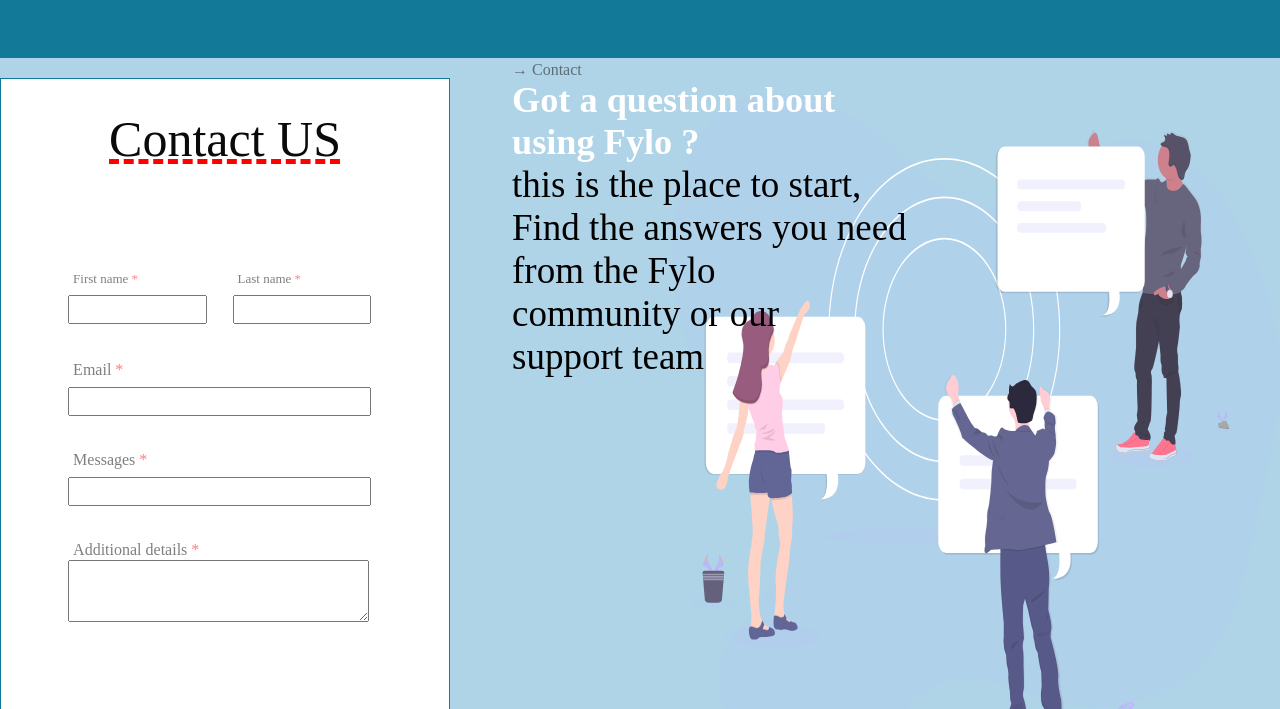
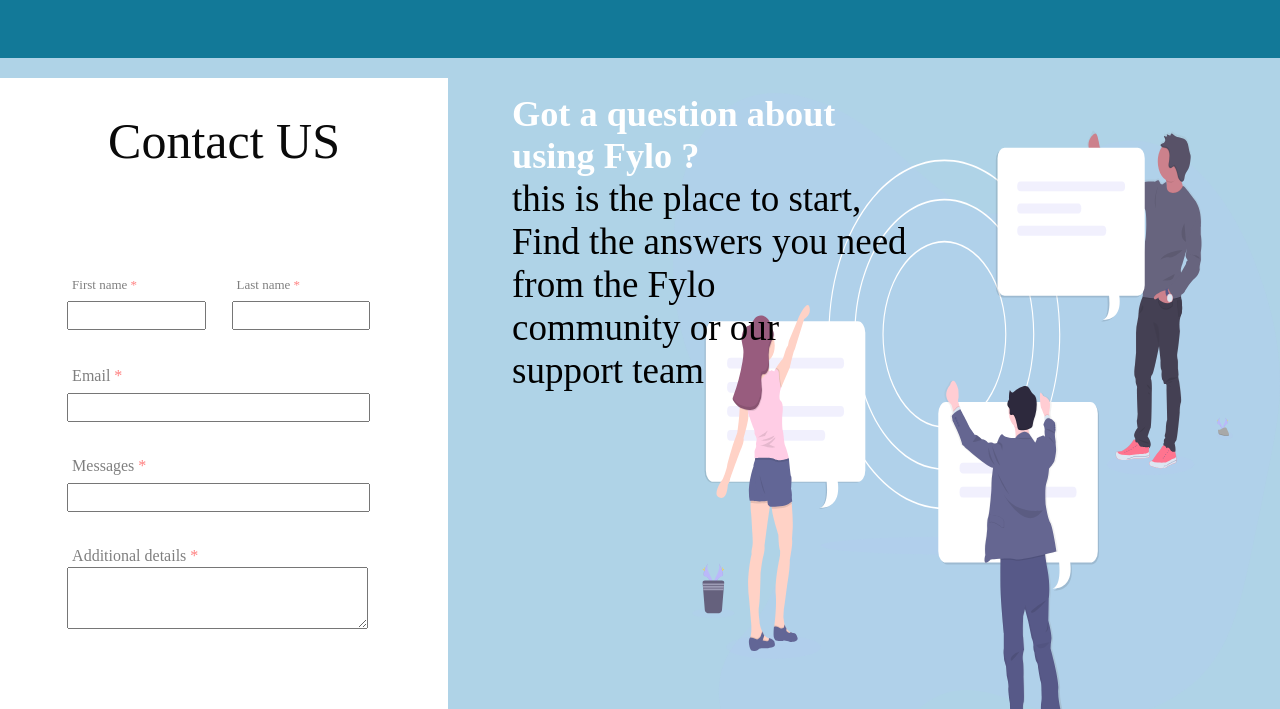
Before and after one commit to abdellmum/C2-N2-W4, a plain HTML site: page Contact-1.html in a window 1280 px wide. Shown: the part 62-771 px from the top of the page. Drawn offline with Linux system fonts and the light colour scheme.

Commit message:
modi-conta

```diff
--- a/Contact-1.html
+++ b/Contact-1.html
@@ -81,7 +81,7 @@
 
 
       <section class="right__main">
-           <div class="txt1" style="color: rgb(10, 10, 10);"> &#8594 Contact</div>
+
           <div class="tpp">
 
           <div class="title">
--- a/conatct.css
+++ b/conatct.css
@@ -19,13 +19,7 @@
     padding: 10px;
     position: relative;
 }
-/* .logo{
-    height: 200px;
-    background-image: url(/C2-N2-W4/images/logo.svg);
-    background-repeat: no-repeat;
-    margin-top: 20px;
 
-} */
 .texts{
     display: flex;
     flex-direction: row;
@@ -104,7 +98,7 @@
     width: 172px;
     height: 40px;
     background-color: #3B7BCF;
-    border-radius: 20%;
+    border-radius: 15px;
     transition-duration: 0.5s;
     text-align: center;
     color: white;
@@ -133,7 +127,7 @@
 }
 .rectangles{
     width: 100%;
-    border: 1px solid #127998;
+    border: none;
     display: flex;
     flex-direction: column;
     justify-content: center;
@@ -169,16 +163,11 @@
     font-size: 31px;
 }
 .txt11{
-    text-decoration: dashed underline red;
     margin-top: -45px;
     margin-top: -15px;
     font-size: 50px;
 }
-.txt1{
-    margin-top: -64px;
-    opacity: 0.5;
-    margin-top: -32px;
-}
+
 .arrow{
     background: none;
     border: none;
```
